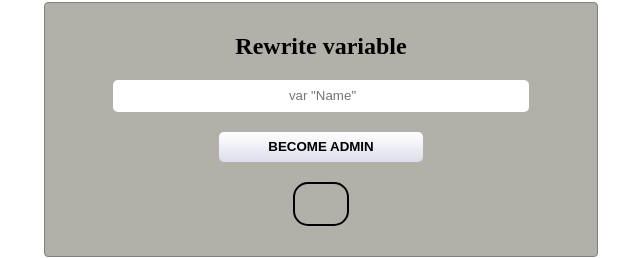
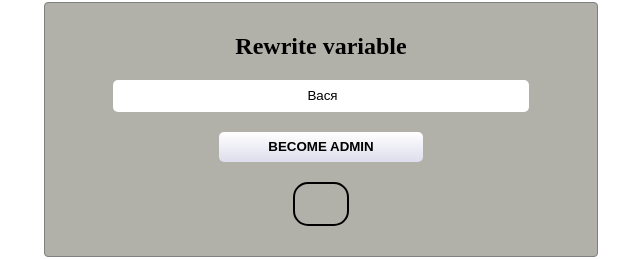
Before and after one commit to illmouse/learning-js, a website: page src/pug/index.pug in a window 1280 px wide. Shown: the part 330-589 px from the top of the page, 319-959 px from the left. Drawn offline with nearby package versions, Linux system fonts and the light colour scheme; files that its build step writes are made by us from their sources.

Commit message:
Added default value to input.

```diff
--- a/src/pug/index.pug
+++ b/src/pug/index.pug
@@ -15,7 +15,7 @@ body
 	.box
 		h2.box-h
 			| Rewrite variable
-		input(type="text", id="inputName", class="input input__Name", placeholder='var "Name"')
+		input(type="text", id="inputName", class="input input__Name", placeholder='var "Name"', value="Вася")
 		button(onclick="putVar()", class="button")
 			| Become admin
 		.result.result__admin
```
Also changed, not shown: dist/index.html.
